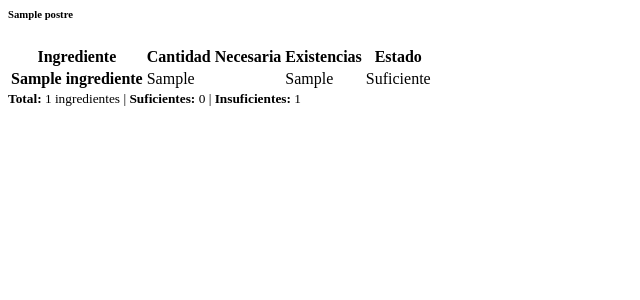
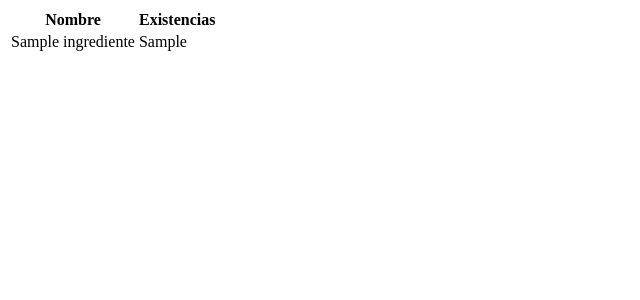
Before and after one commit to Deibycalderon777/asPractica1, a Flask app: page /postres/ingredientes/1 in a window 1280 px wide. Shown: the top 300 px of the page, without its empty margins (0-640 px from the left). Run offline with Flask 3, Linux system fonts and the light colour scheme; tables that the repository leaves empty or names only in its code hold one stand-in row (values such as "Sample post").

Commit message:
Update modal.html

```diff
--- a/templates/modal.html
+++ b/templates/modal.html
@@ -1,78 +1,18 @@
- <div class="container-fluid p-0">
-        <!-- Título del postre -->
-        {% if postresIngredientes and postresIngredientes|length > 0 %}
-        <div class="postre-title">
-            <h6 class="mb-0">{{ postresIngredientes[0].nombrePostre }}</h6>
-        </div>
-        {% endif %}
-
-        <!-- Tabla de ingredientes -->
 <div class="table-responsive">
-            <table class="table table-sm table-hover">
+    <table class="table table-sm">
         <thead class="table-active">
             <tr>
-                        <th>Ingrediente</th>
-                        <th class="text-center">Cantidad Necesaria</th>
-                        <th class="text-center">Existencias</th>
-                        <th class="text-center">Estado</th>
+                <th>Nombre</th>
+                <th>Existencias</th>
             </tr>
         </thead>
         <tbody>
-                    {% if postresIngredientes %}
             {% for postreIngrediente in postresIngredientes %}
             <tr>
-                            <td>
-                                <strong>{{ postreIngrediente.nombreIngrediente }}</strong>
-                            </td>
-                            <td class="text-center">
-                                <span class="badge bg-info">{{ postreIngrediente.cantidad }}</span>
-                            </td>
-                            <td class="text-center">
-                                <span class="badge bg-secondary">{{ postreIngrediente.existencias }}</span>
-                            </td>
-                            <td class="text-center">
-                                {% if postreIngrediente.existencias >= postreIngrediente.cantidad %}
-                                    <span class="badge bg-success badge-status">
-                                        <i class="fas fa-check"></i> Suficiente
-                                    </span>
-                                {% else %}
-                                    <span class="badge bg-danger badge-status">
-                                        <i class="fas fa-exclamation-triangle"></i> Insuficiente
-                                    </span>
-                                {% endif %}
-                            </td>
+                <td>{{ postreIngrediente.nombreIngrediente}}</td>
+                <td>{{ postreIngrediente.existencias }}</td>
             </tr>
             {% endfor %}
-                    {% else %}
-                        <tr>
-                            <td colspan="4" class="text-center text-muted">
-                                <em>No se encontraron ingredientes para este postre</em>
-                            </td>
-                        </tr>
-                    {% endif %}
         </tbody>
     </table>
 </div>
-
-        <!-- Resumen -->
-        {% if postresIngredientes and postresIngredientes|length > 0 %}
-        <div class="mt-3 p-3 summary-box">
-            <small class="text-muted">
-                <i class="bi bi-info-circle"></i>
-                <strong>Total:</strong> {{ postresIngredientes|length }} ingredientes
-                <span class="mx-2">|</span>
-                <span class="text-success">
-                    <i class="bi bi-check-circle"></i>
-                    <strong>Suficientes:</strong>
-                    {{ postresIngredientes | selectattr('existencias', '>=', 'cantidad') | list | length }}
-                </span>
-                <span class="mx-2">|</span>
-                <span class="text-danger">
-                    <i class="bi bi-x-circle"></i>
-                    <strong>Insuficientes:</strong>
-                    {{ postresIngredientes | rejectattr('existencias', '>=', 'cantidad') | list | length }}
-                </span>
-            </small>
-        </div>
-        {% endif %}
-    </div>
```
Lines whose indentation alone changed are shown as unchanged.
